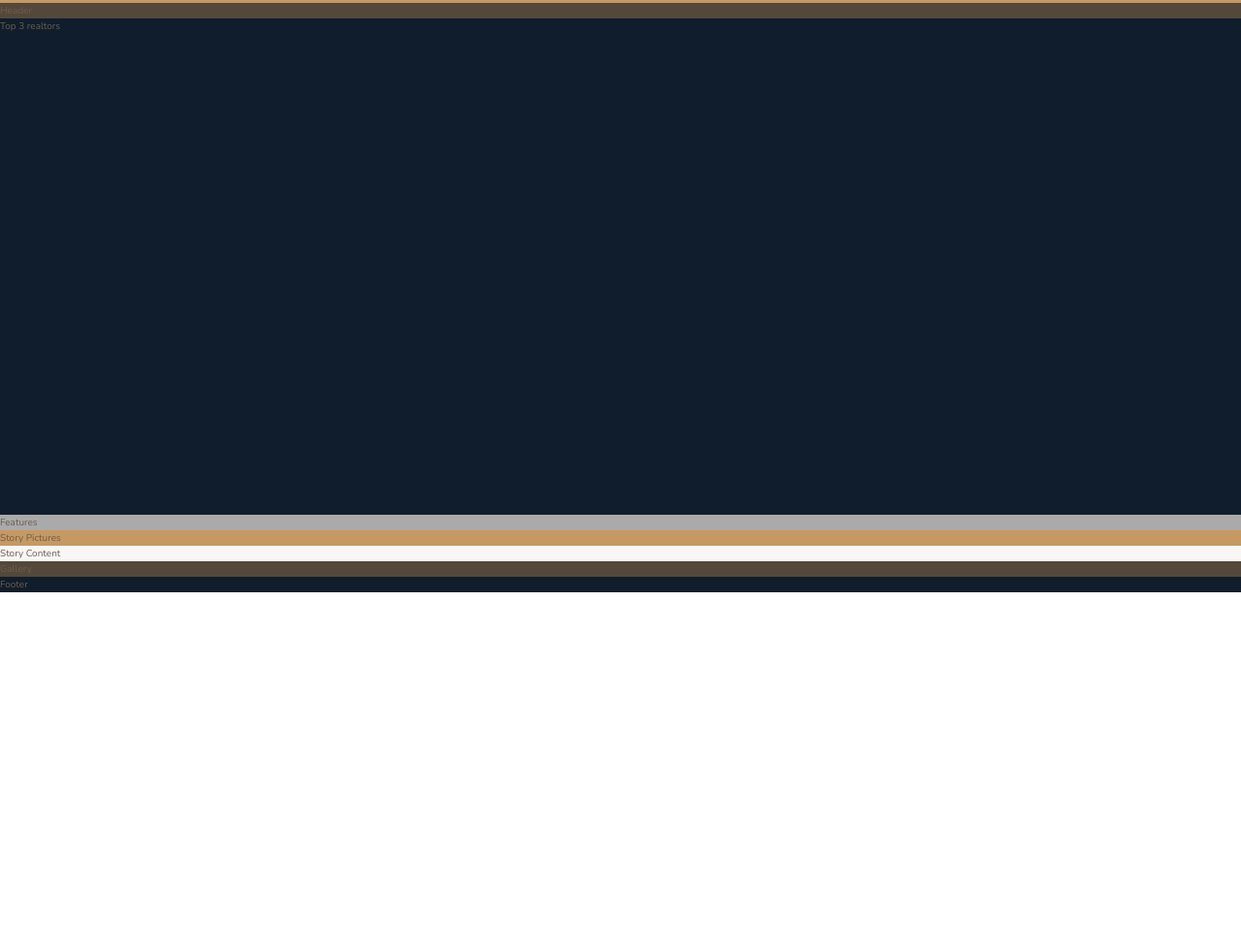
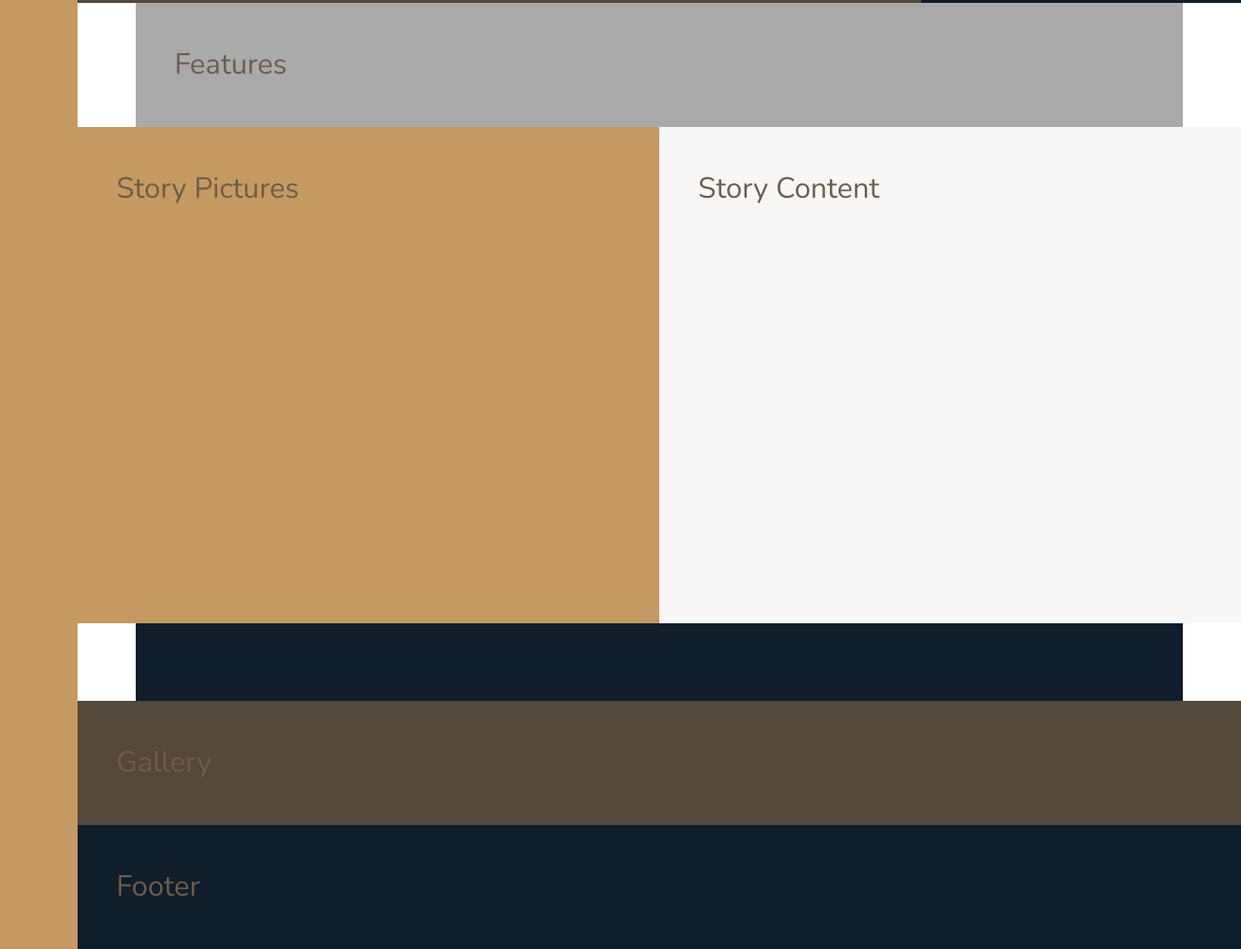
Before and after one commit to gavinquirk/nexter, a website: page index.html in a window 1280 px wide. Shown: the part 637-1616 px from the top of the page at 97% size. Before the commit the page ends 1248 px from the top, so only its background shows below. Drawn offline with nearby package versions, Linux system fonts and the light colour scheme.

Commit message:
basic grid layout for sections

```diff
--- a/sass/_base.scss
+++ b/sass/_base.scss
@@ -37,4 +37,13 @@ body {
 .container {
   display: grid;
   grid-template-rows: 80vh min-content 40vw repeat(3, min-content);
+  grid-template-columns: [sidebar-start] 8rem [sidebar-end full-start] minmax(6rem, 1fr)
+                          [center-start] repeat(8, [col-start] minmax(min-content, 14rem) [col-end]) [center-end]
+                           minmax(6rem, 1fr) [full-end];
+
+  & > * {
+    // FOR DEVELOPMENT
+    padding: 40px;
+    font-size: 3rem;
+  }
 }
--- a/sass/_features.scss
+++ b/sass/_features.scss
@@ -1,3 +1,4 @@
 .features {
   background-color: $color-grey-light-2;
+  grid-column: center-start / center-end;
 }
--- a/sass/_footer.scss
+++ b/sass/_footer.scss
@@ -1,3 +1,4 @@
 .footer {
   background-color: $color-secondary;
+  grid-column: full-start / full-end;
 }
--- a/sass/_gallery.scss
+++ b/sass/_gallery.scss
@@ -1,3 +1,4 @@
 .gallery {
   background-color: $color-grey-dark-1;
+  grid-column: full-start / full-end;
 }
--- a/sass/_header.scss
+++ b/sass/_header.scss
@@ -1,3 +1,4 @@
 .header {
   background-color: $color-grey-dark-1;
+  grid-column: full-start / col-end 6;
 }
--- a/sass/_homes.scss
+++ b/sass/_homes.scss
@@ -1,3 +1,4 @@
 .homes {
   background-color: $color-secondary;
+  grid-column: center-start / center-end;
 }
--- a/sass/_realtors.scss
+++ b/sass/_realtors.scss
@@ -1,3 +1,4 @@
 .realtors {
   background-color: $color-secondary;
+  grid-column: col-start 7 / full-end;
 }
--- a/sass/_sidebar.scss
+++ b/sass/_sidebar.scss
@@ -1,3 +1,5 @@
 .sidebar {
   background-color: $color-primary;
+  grid-column: sidebar-start / sidebar-end;
+  grid-row: 1 / -1;
 }
--- a/sass/_story.scss
+++ b/sass/_story.scss
@@ -2,9 +2,11 @@
 
   &__pictures {
     background-color: $color-primary;
+    grid-column: full-start / col-end 4;
   }
 
   &__content {
     background-color: $color-grey-light-1;
+    grid-column: col-start 5 / full-end;
   }
 }
```
Also changed, not shown: css/style.css.
